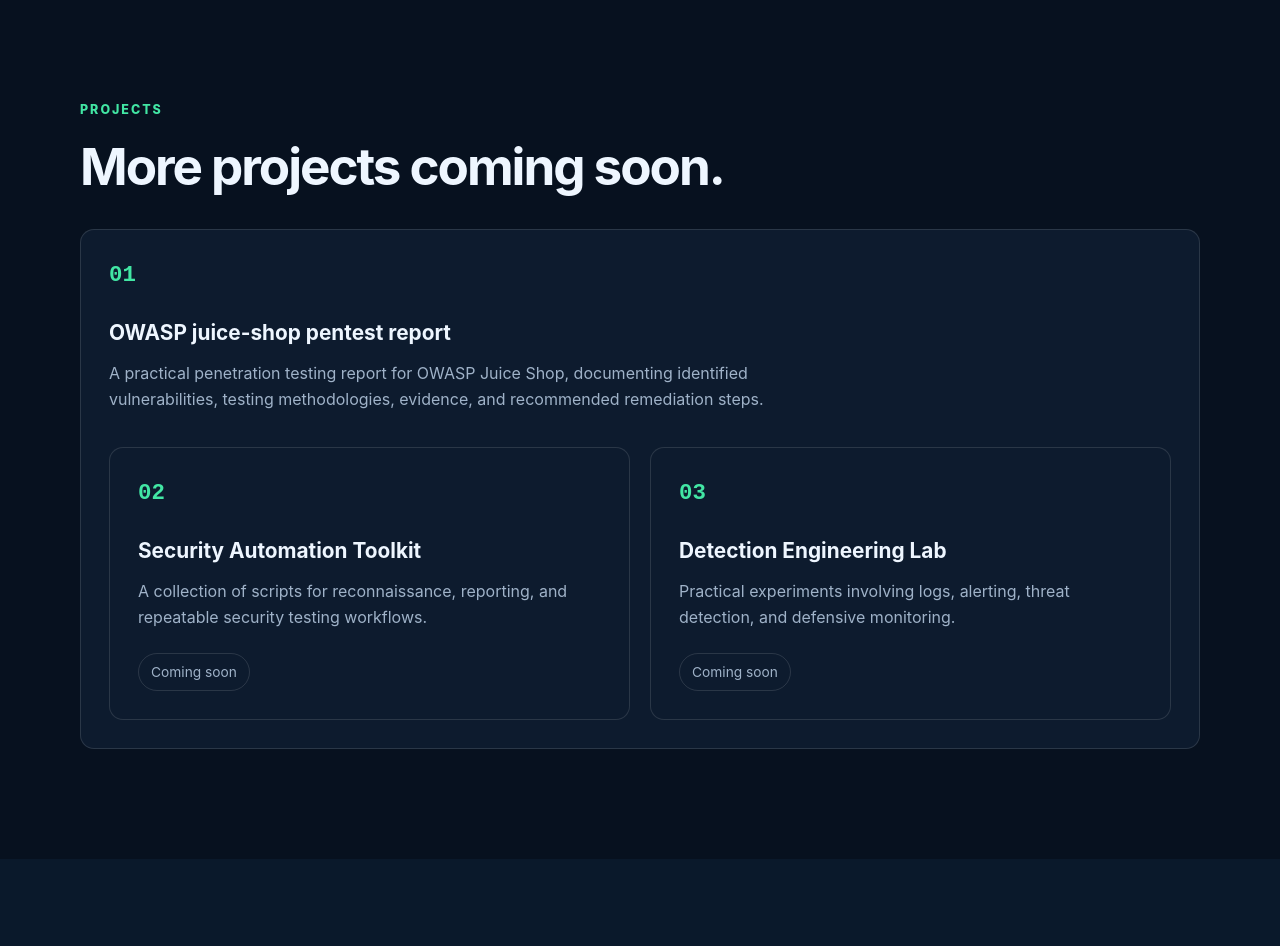
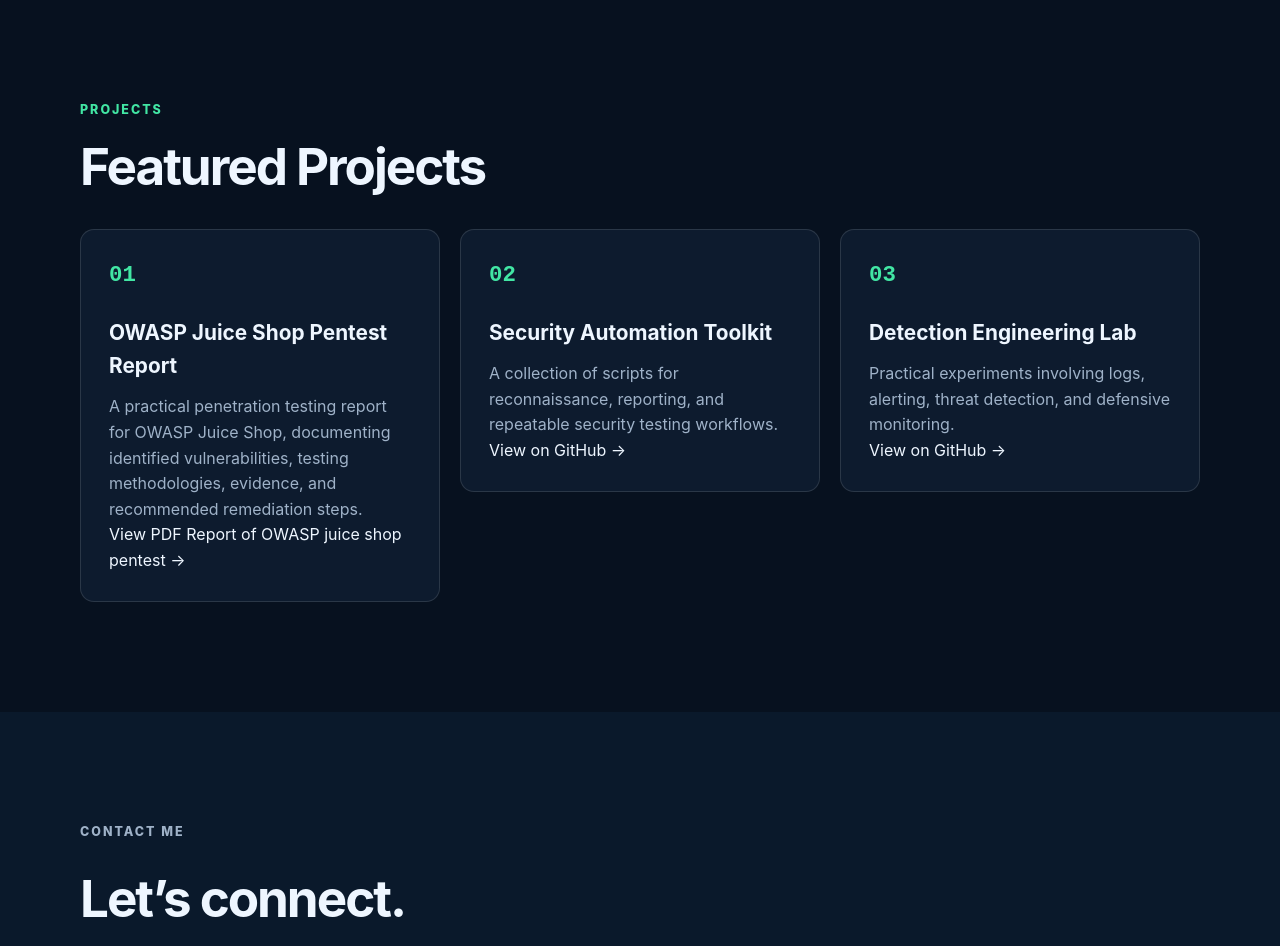
Before and after one commit to Mikiy777/Mikiy777, a plain HTML site: page index.html in a window 1280 px wide. Shown: the part 1240-2186 px from the top of the page. Drawn offline with Linux system fonts and the light colour scheme.

Commit message:
Update index.html

```diff
--- a/index.html
+++ b/index.html
@@ -114,45 +114,85 @@
     </section>
     -->
 
+
+    <!--  Projects Grid   -->
+
     <section id="projects" class="section container">
   <p class="eyebrow">PROJECTS</p>
-      <h2>More projects coming soon.</h2>
-
+  <h2>Featured Projects</h2>
 
   <div class="project-grid">
+
+    <!-- OWASP Juice Shop Pentest Report -->
+    <a
+      href="pdf/pentest-report.pdf"
+      class="project-link"
+      target="_blank"
+      rel="noopener"
+    >
       <article class="project-card light-card">
         <div class="project-icon">01</div>
-          <h3>OWASP juice-shop pentest report </h3>
+
+        <h3>OWASP Juice Shop Pentest Report</h3>
+
         <p>
-          A practical penetration testing report for OWASP Juice Shop, documenting
-  identified vulnerabilities, testing methodologies, evidence, and recommended
-  remediation steps.
+          A practical penetration testing report for OWASP Juice Shop,
+          documenting identified vulnerabilities, testing methodologies,
+          evidence, and recommended remediation steps.
         </p>
 
+        <span class="view-report">View PDF Report of OWASP juice shop pentest →</span>
+      </article>
+    </a>
 
-      <div class="project-grid">
+    <!-- Security Automation Toolkit -->
+    <a
+      href="https://github.com/Mikiy777/security-automation-toolkit"
+      class="project-link"
+      target="_blank"
+      rel="noopener"
+    >
       <article class="project-card light-card">
         <div class="project-icon">02</div>
+
         <h3>Security Automation Toolkit</h3>
+
         <p>
           A collection of scripts for reconnaissance, reporting, and repeatable
           security testing workflows.
         </p>
 
-          <span class="coming-soon">Coming soon</span>
+        <span class="view-report">View on GitHub →</span>
       </article>
+    </a>
 
+    <!-- Detection Engineering Lab -->
+    <a
+      href="https://github.com/yourusername/detection-engineering-lab"
+      class="project-link"
+      target="_blank"
+      rel="noopener"
+    >
       <article class="project-card light-card">
         <div class="project-icon">03</div>
+
         <h3>Detection Engineering Lab</h3>
+
         <p>
           Practical experiments involving logs, alerting, threat detection,
           and defensive monitoring.
         </p>
-          <span class="coming-soon">Coming soon</span>
+
+        <span class="view-report">View on GitHub →</span>
       </article>
+    </a>
+
   </div>
 </section>
+
+
+          <!--  until this Projects Grid -->
+
 
     <section id="contact" class="section contact-section">
       <div class="container">
```
Lines whose indentation alone changed are shown as unchanged.
